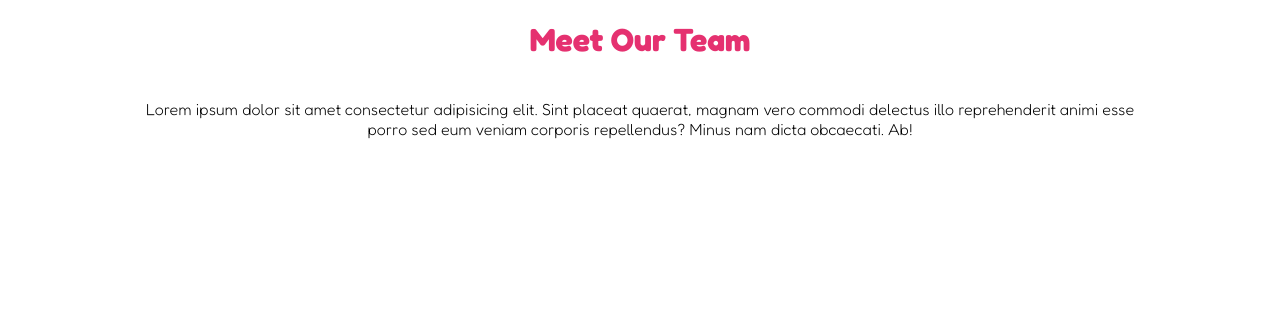
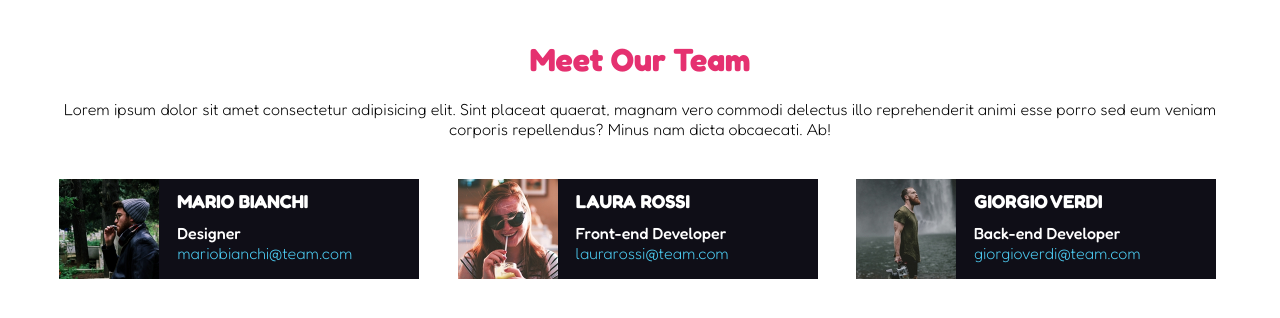
Before and after one commit to EnricoDG97/html-css-float-cards, a plain HTML site: page index.html in a window 1280 px wide. Drawn offline with Linux system fonts and the light colour scheme.

Commit message:
added row with cards, css style float, fonts color and padding, fixed margins and padding

```diff
--- a/css/style.css
+++ b/css/style.css
@@ -16,14 +16,54 @@ header h1 {
     padding: 20px 0;
 }
 
-body main {
-    max-width: 1000px;
+body .container {
+    max-width: 1200px;
     margin: 20px auto;
 }
 
-main p {
+.row {
+    padding-bottom: 30px;
+}
+
+.card {
+    width: 30%;
+    background-color: #0f0e17;
+    color: #ffffff;
+    margin: 0px 1.6%;
+}
+
+.float-left {
+    float: left;
+}
+
+img {
+    height: 100px;
+}
+
+.card p, h3{
+    margin-left: 118px;
+    margin-top: 3%;
+}
+
+main p:first-child {
     font-weight: 300;
     color: black;
     text-align: center;
     padding-bottom: 40px;
 }
+
+.row_one::after {
+    content: "";
+    display: block;
+    clear: both;
+}
+
+.row p {
+    color: #4dccf2;
+    font-weight: 300;
+}
+
+.row p strong {
+    color:#ffffff;
+    font-weight: 500;
+}
--- a/index.html
+++ b/index.html
@@ -11,14 +11,45 @@
     <title>Float Cards</title>
 </head>
 <body>
+    <div class="container">
+        <!-- title -->
         <header>
             <h1>Meet Our Team</h1>
         </header>
+        <!-- Main Page content -->
         <main>
+            <!-- first section w/ text paragraph -->
             <p>Lorem ipsum dolor sit amet consectetur adipisicing elit. Sint placeat quaerat, magnam vero commodi delectus illo reprehenderit animi esse porro sed eum veniam corporis repellendus? Minus nam dicta obcaecati. Ab!</p>
-        <div class="row"></div>
-        <div class="row"></div>
-        <div class="row"></div>
+            <!-- first row of cards -->
+            <div class="row row_one">
+                <!-- first card with male image -->
+                <div class="card float-left male_one">
+                    <img class="float-left" src="img/male1.png" alt="mariobianchi">
+                    <h3>MARIO BIANCHI</h3>
+                    <p>
+                        <strong>Designer</strong><br>
+                        mariobianchi@team.com
+                    </p>
+                </div>
+                <div class="card float-left female_one">
+                    <img class="float-left" src="img/female1.png" alt="laurarossi">
+                    <h3>LAURA ROSSI</h3>
+                    <p>
+                        <strong>Front-end Developer</strong><br>
+                        laurarossi@team.com
+                    </p>
+                </div>
+                <div class="card float-left male_two">
+                    <img class="float-left" src="img/male2.png" alt="giorgioverdi">
+                    <h3>GIORGIO VERDI</h3>
+                    <p>
+                        <strong>Back-end Developer</strong><br>
+                        giorgioverdi@team.com
+                    </p>
+                </div>
+            </div>
+
         </main>
+    </div>
 </body>
 </html>
```
Lines whose indentation alone changed are shown as unchanged.
